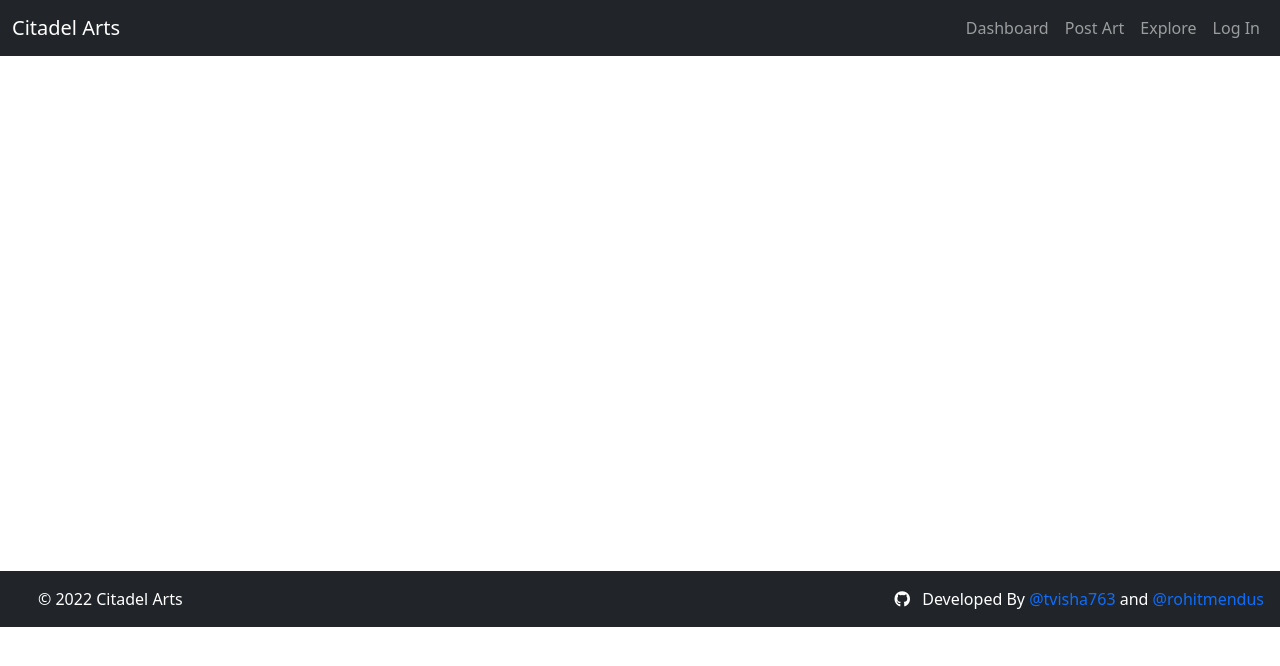
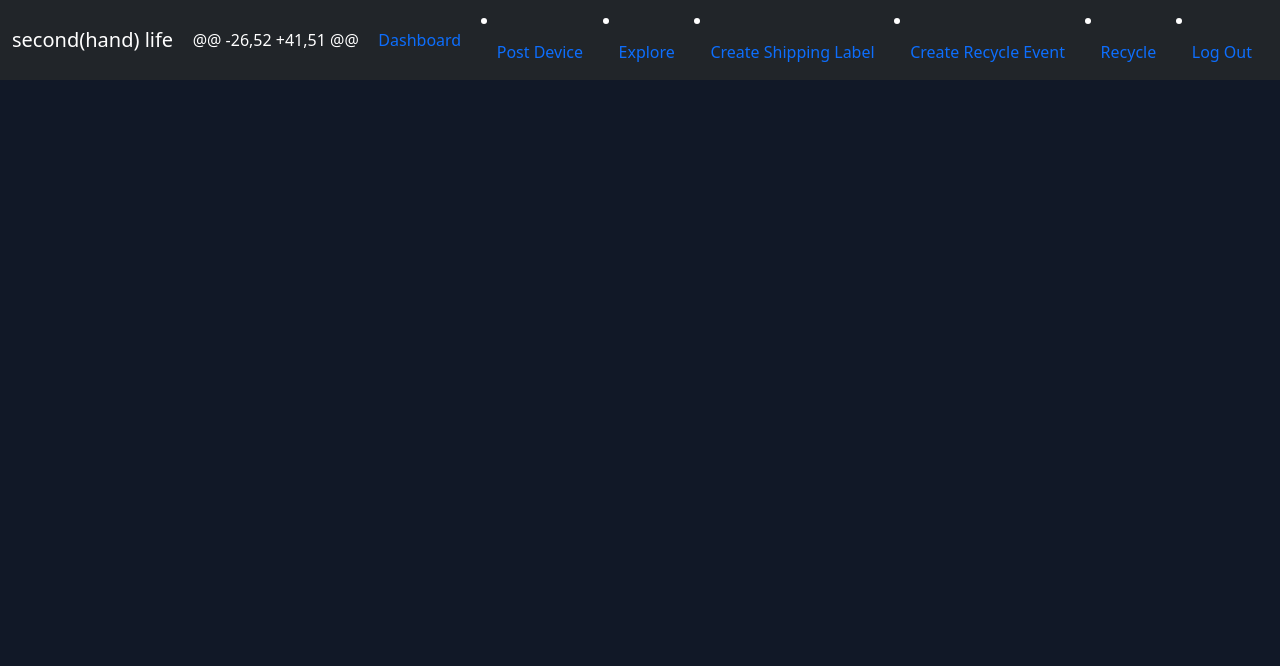
Before and after one commit to tvisha763/scondhand-life, a Django app: template project/templates/main.html in a window 1280 px wide. Shown: the top 666 px of the page. Run offline with Django 4.2, Linux system fonts and the light colour scheme; the template is opened without the code that fills it, so the values that code supplies are empty; some libraries are stand-ins or nearby versions.

Commit message:
Update main.html

```diff
--- a/project/templates/main.html
+++ b/project/templates/main.html
@@ -10,52 +10,37 @@
     <!-- Font Awesome -->
     <link rel="stylesheet" href="https://cdnjs.cloudflare.com/ajax/libs/font-awesome/6.1.1/css/all.min.css" integrity="sha512-KfkfwYDsLkIlwQp6LFnl8zNdLGxu9YAA1QvwINks4PhcElQSvqcyVLLD9aMhXd13uQjoXtEKNosOWaZqXgel0g==" crossorigin="anonymous" referrerpolicy="no-referrer" />
     <!-- Custom CSS -->
-    <link rel="stylesheet" type="text/css" href="{% static 'styles/mainfile.css' %}">
+    <link rel="stylesheet" type="text/css" href="{% static 'styles/main3.css' %}">
 </head>
-
-
-<body>
-
-	<style>
-		/* Hiding scrollbar for Chrome, Safari and Opera */
-		#block::-webkit-scrollbar {
-			display: none;
-		}
-
-		/* Hiding scrollbar for IE, Edge and Firefox */
-		#block {
-		scrollbar-width: none;  /* Firefox */
-		-ms-overflow-style: none;  /* IE and Edge */
-		}
-	</style>
+<body style="background-color: rgb(17,24,39);">
 	<header>
 	  <nav class="navbar navbar-expand-md navbar-dark fixed-top bg-dark">
 	    <div class="container-fluid">
-	      <a class="navbar-brand" href="{% url 'home' %}">Citadel Arts</a>
+	      <a class="navbar-brand" href="{% url 'home' %}">second(hand) life</a>
 	      <button class="navbar-toggler" type="button" data-bs-toggle="collapse" data-bs-target="#navbarCollapse" aria-controls="navbarCollapse" aria-expanded="false" aria-label="Toggle navigation">
 	        <span class="navbar-toggler-icon"></span>
 	      </button>
-	      <div class="collapse navbar-collapse" id="navbarCollapse">
-	        <ul class="navbar-nav ms-auto mb-2 mb-md-0">
-	          <li class="nav-item">
+	@@ -26,52 +41,51 @@
 	            <a class="nav-link" href="{% url 'dashboard' %}">Dashboard</a>
 	          </li>
 	          <li class="nav-item">
-	            <a class="nav-link" href="{% url 'post' %}">Post Art</a>
+	            <a class="nav-link" href="{% url 'post' %}">Post Device</a>
 	          </li>
 	          <li class="nav-item">
 	            <a class="nav-link" href="{% url 'explore' %}">Explore</a>
 	          </li>
-			  {% if request.session.logged_in%}
+			  <li class="nav-item">
+	            <a class="nav-link" href="https://www.ups.com/ship/guided/destination?tx=87755277275499832&loc=en_US&WT.srch=1">Create Shipping Label</a>
+	          </li>
+			  <li class="nav-item">
+	            <a class="nav-link" href="{% url 'createRecycleEvent' %}">Create Recycle Event</a>
+	          </li>
+			  <li class="nav-item">
+	            <a class="nav-link" href="{% url 'recycle' %}">Recycle</a>
+	          </li>
 	          <li class="nav-item">
 	            <a class="nav-link" href="{% url 'logout' %}">Log Out</a>
 	          </li>
-			  {% endif %}
-			  {% if not request.session.logged_in%}
-	          <li class="nav-item">
-	            <a class="nav-link" href="{% url 'login' %}">Log In</a>
-	          </li>
-			  {% endif %}
 	        </ul>
 	      </div>
 	    </div>
@@ -63,29 +48,28 @@
 	</header>
 
 	<main>
-	<div id="block" style="height: 571px; overflow-y: scroll;" >
-		{% block content %}
-	  	{% endblock %}
-	</div>
-
+    <div style="min-height: 618px;" style="overflow-y: scroll;">
+	  {% block content %}
+	  {% endblock %}
+    </div>
 	</main>
 
-	<div>
-        <footer class="bg-dark text-white d-flex flex-wrap justify-content-between align-items-center py-3 " >
+	<!-- <div>
+       <footer class="bg-dark text-white d-flex flex-wrap justify-content-between align-items-center py-3 border-top" style="border-radius: 0px; border-color: black;">
             <div class="col-md-4 d-flex align-items-center">
               <a href="/" class="mb-3 me-2 mb-md-0 text-muted text-decoration-none lh-1">
-                <svg class="bi" width="30" height="15"><use xlink:href="#bootstrap"/></svg>
+                <svg class="bi" width="30" height="24"><use xlink:href="#bootstrap"/></svg>
               </a>
-              <span class="text-white">&copy; 2022 Citadel Arts</span>
+              <span class="text-white">&copy; 2023 second(hand) life</span>
             </div>
 
             <div class="mx-3">
-              <a href="https://github.com/tvisha763/artSite" class="me-2 text-reset" style="text-decoration: none;">
+              <a href="#" class="me-2 text-reset" style="text-decoration: none;">
                 <i class="fa-brands fa-github"></i>
               </a>
-              <span>Developed By <a href="https://github.com/tvisha763" class="text-decoration-none">@tvisha763</a> and <a href="https://github.com/rohitmendus" class="text-decoration-none">@rohitmendus</a></span>
+              <span>Developed By <a href="https://github.com/tvisha763" class="text-decoration-none">@tvisha763</a></span>
             </div>
-        </footer>
+        </footer> -->
     </div>
 
 	<!-- Jquery -->
```
